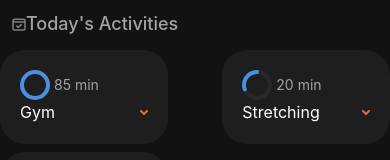
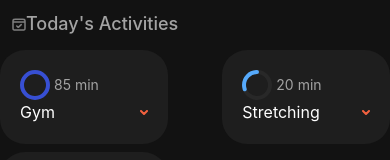
Before and after one commit to RedVVest/fitnes_test, a React Native app in the folder frontend/: screen / in a window 390 px wide. Shown: the part 146-306 px from the top of the page. Built offline with nearby package versions, Linux system fonts and the light colour scheme.

Commit message:
Changed colors on activities

```diff
--- a/frontend/src/components/trainingsScreen/activity/ActivityCard.js
+++ b/frontend/src/components/trainingsScreen/activity/ActivityCard.js
@@ -5,6 +5,7 @@ import CircularProgress from "../../../../assets/svgs/trainingsScreen/CircularPr
 
 const ActivityCard = ({ activity, planed_duration, done_duration }) => {
   const progress = (done_duration / planed_duration) * 100;
+
   return (
     <TouchableOpacity className="bg-cardBg  w-[43vw] rounded-[25px] p-5 mb-2">
       <View className="flex-row items-center gap-1">
@@ -12,7 +13,9 @@ const ActivityCard = ({ activity, planed_duration, done_duration }) => {
           progress={progress}
           radius={15}
           strokeWidth={4}
-          color="#4A90E2"
+          color={
+            progress > 80 ? "#374FD3" : progress > 30 ? "#56AAFB" : "#6CE4DD"
+          }
         />
         <Text className="text-textSecondary text-sm">
           {planed_duration} min
```
